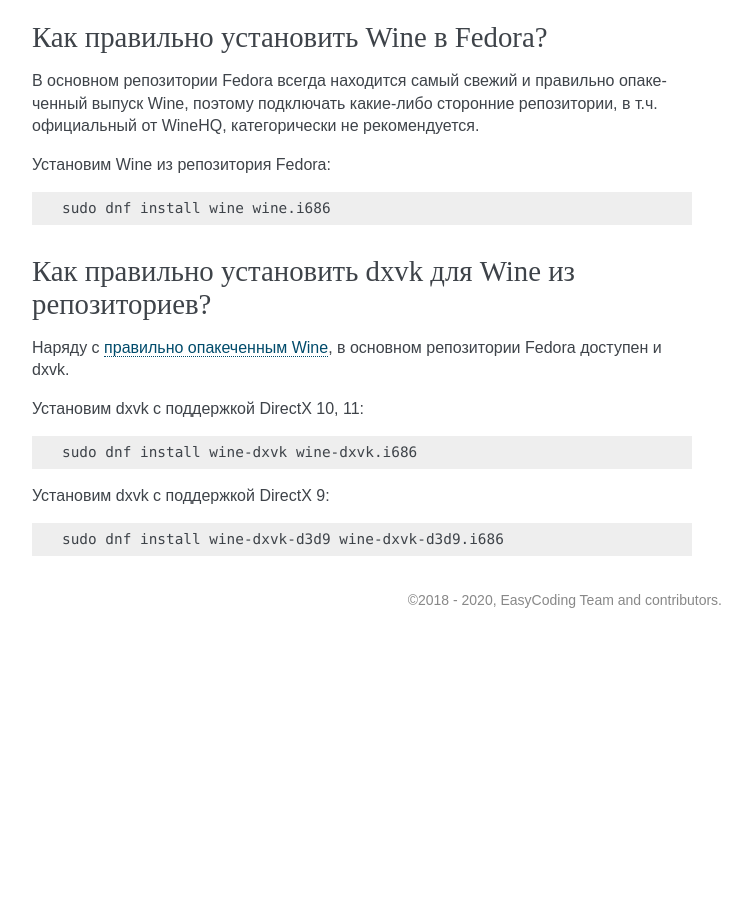
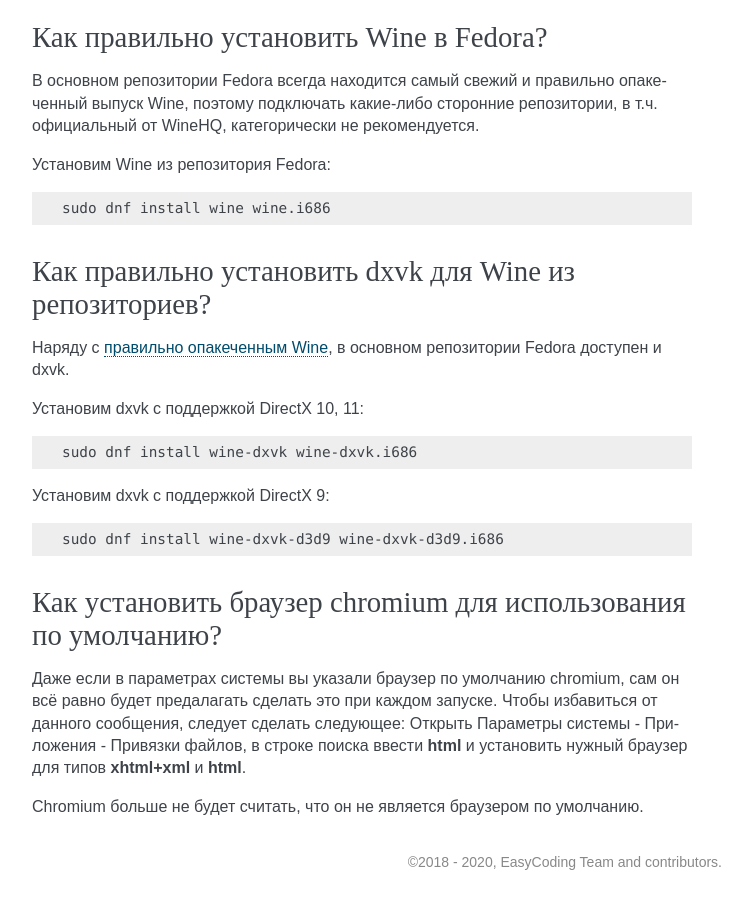
Before and after one commit to RussianFedora/FAQ, a Sphinx documentation site: the page built from source/using-applications.rst, in a window 1280 px wide and 900 px high, scrolled down 20032 px. Shown: the whole window, without its empty margins (388-1140 px from the left). Built offline with Sphinx 7.4.7, drawn with Linux system fonts in a browser that asks for light colours; before the commit the page ends 20670 px from its top, so only the background shows below that; some of the changed text lies outside the part shown.

Commit message:
Added question about making Chromium the default browser in KDE. (#59)

```diff
--- a/source/using-applications.rst
+++ b/source/using-applications.rst
@@ -1128,3 +1128,14 @@
 .. code-block:: text
 
     sudo dnf install wine-dxvk-d3d9 wine-dxvk-d3d9.i686
+
+.. index:: kde, chromium, chrome, default
+.. _kde-chromium-default:
+
+Как установить браузер chromium для использования по умолчанию?
+==========================================================
+
+Даже если в параметрах системы вы указали браузер по умолчанию chromium, сам он всё равно будет предалагать сделать это при каждом запуске. Чтобы избавиться от данного сообщения, следует сделать следующее:
+Открыть Параметры системы - Приложения - Привязки файлов, в строке поиска ввести **html** и установить нужный браузер для типов **xhtml+xml** и **html**.
+
+Chromium больше не будет считать, что он не является браузером по умолчанию.
```
